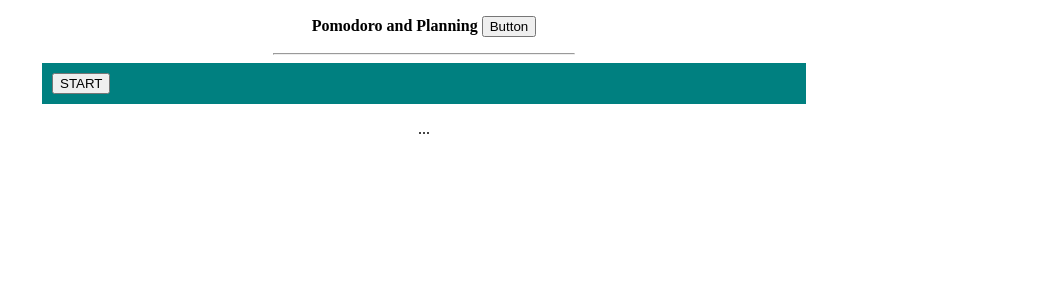
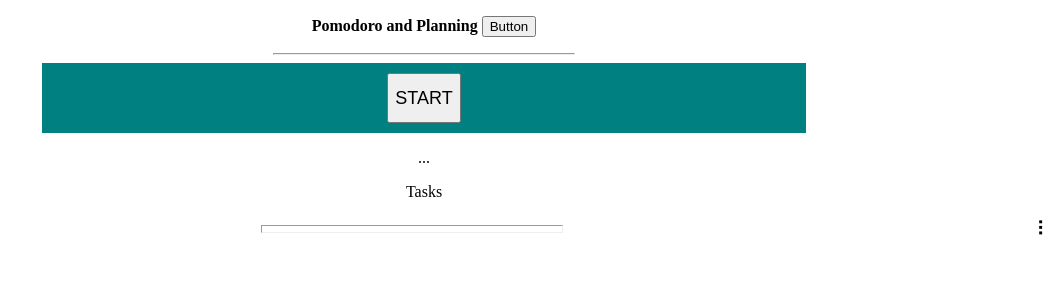
Before and after one commit to Lucid-art/Team-8-Project, a Flask app: page /pomodoro in a window 1280 px wide. Shown: the top 300 px of the page, without its empty margins (216-1280 px from the left). Run offline with Flask 2, Linux system fonts and the light colour scheme.

Commit message:
drop down menu but not working

```diff
--- a/templates/pomodoro.html
+++ b/templates/pomodoro.html
@@ -13,6 +13,7 @@
     padding: 10px;
     margin-left: 250px;
     margin-right: 250px;
+    text-align: center;
     }
 
     #main{
@@ -28,7 +29,59 @@
         text-align: center;
     }
 
+    .start{
+        height: 50px;
+        font-size: large;
+    }
 
+    #agenda2{
+        text-align: center;
+    }
+
+    .menu-nav{
+        background-color: white;
+        display: flex;
+        justify-content: space-between;
+    }
+
+    .three-dots:after{
+        cursor: pointer;
+        content: '\2807';
+        font-size: 20px;
+        padding: 0 5px;
+    }
+
+    a{
+        text-decoration: none;
+        color: white;
+    }
+
+    a div{
+        padding: 2px;
+    }
+
+    .dropdown{
+        position: absolute;
+        right: 40px;
+        background-color: white;
+        box-shadow: 0px 0px 3px white;
+        outline: none;
+        opacity: 0;
+        z-index: -1;
+        max-height: 0;
+        transition: opacity 0.1s, z-index 0.1s, max-height 5s;
+    }
+
+    .dropdown-container:focus{
+        outline: none;
+    }
+
+    .dropdown-container:focus .dropdown{
+        opacity: 1;
+        z-index: 100;
+        max-height: 100vh;
+        transition: opacity 0.2s, z-index 0.2s, max-height 0.2s;
+    }
     </style>
 
 </head>
@@ -46,6 +99,21 @@
         <p>...</p>
     </div>
 
+    <div id = "agenda2">
+        <p>Tasks</p>
+        <div class = "menu-nav"><hr width = "300">
+            <div class = "dropdown-container" tabindex = "-1">
+                <div class = "three-dots"></div>
+                 <div class = "dropdown">
+                    <a href = "#"><div>first</div></a>
+                    <a href = "#"><div>second</div></a>
+                    <a href = "#"><div>third</div></a>
+                    <a href = "#"><div>fourth</div></a>
+                </div>
+            </div>
+        </div>
+    </div>
+
 
 
 </body>
```
